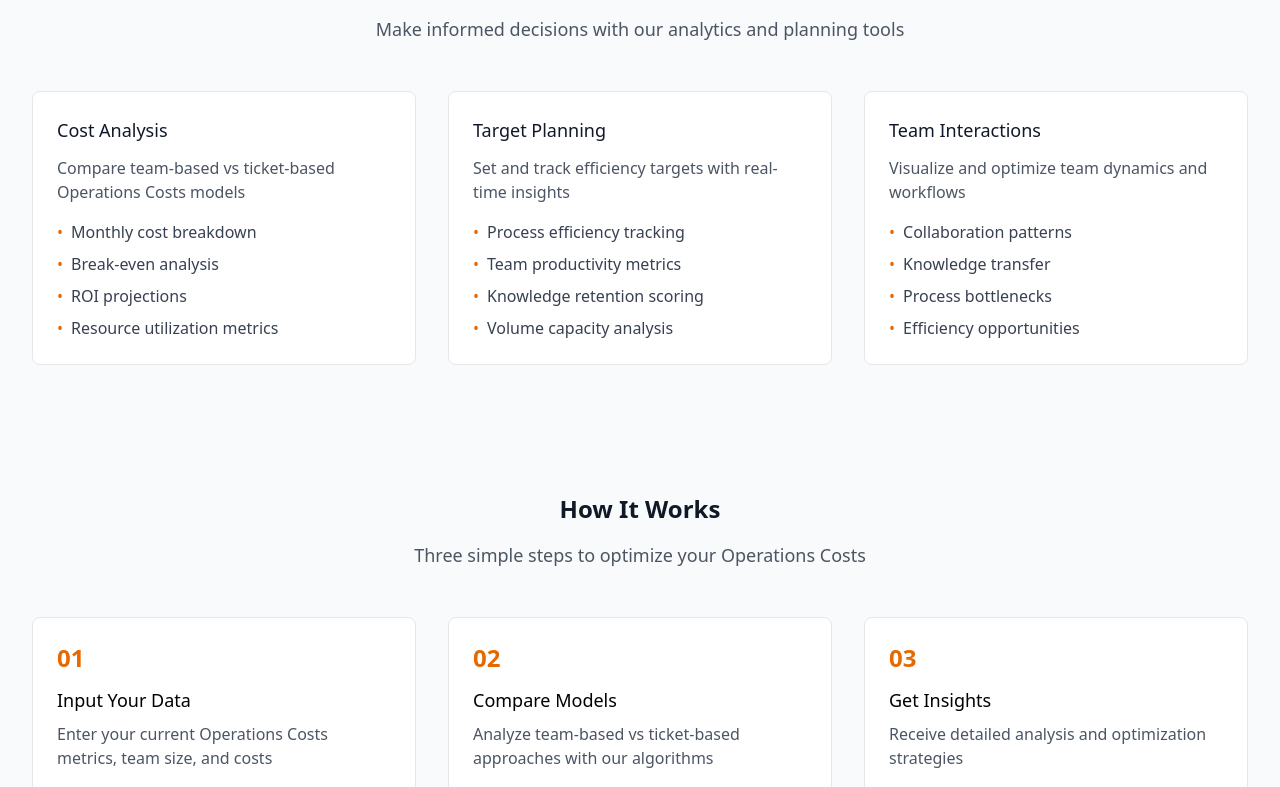
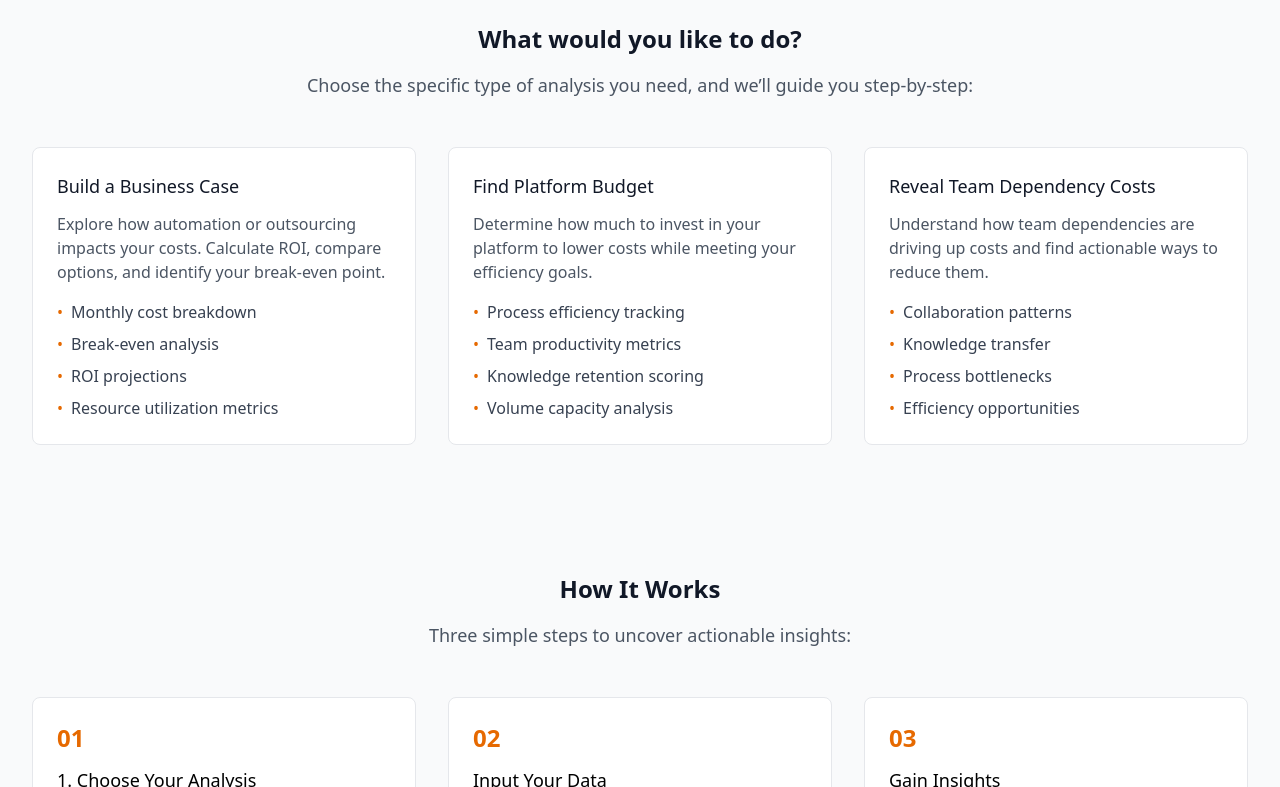
Before and after one commit to viktorcessan/CostAnalysis, a SvelteKit app: page / in a window 1280 px wide. Shown: the part 413-1200 px from the top of the page. Built offline with nearby package versions, Linux system fonts and the light colour scheme.

Commit message:
Refactor cost analysis terminology and enhance descriptions across multiple components

```diff
--- a/src/routes/+page.svelte
+++ b/src/routes/+page.svelte
@@ -4,8 +4,8 @@
 
   const features = [
     {
-      title: 'Cost Analysis',
-      description: 'Compare team-based vs ticket-based Operations Costs models',
+      title: 'Build a Business Case',
+      description: 'Explore how automation or outsourcing impacts your costs. Calculate ROI, compare options, and identify your break-even point.',
       details: [
         'Monthly cost breakdown',
         'Break-even analysis',
@@ -14,8 +14,8 @@
       ]
     },
     {
-      title: 'Target Planning',
-      description: 'Set and track efficiency targets with real-time insights',
+      title: 'Find Platform Budget',
+      description: 'Determine how much to invest in your platform to lower costs while meeting your efficiency goals.',
       details: [
         'Process efficiency tracking',
         'Team productivity metrics',
@@ -24,8 +24,8 @@
       ]
     },
     {
-      title: 'Team Interactions',
-      description: 'Visualize and optimize team dynamics and workflows',
+      title: 'Reveal Team Dependency Costs',
+      description: 'Understand how team dependencies are driving up costs and find actionable ways to reduce them.',
       details: [
         'Collaboration patterns',
         'Knowledge transfer',
@@ -45,7 +45,7 @@
           Operations Cost Planning
         </h1>
         <p class="text-xl text-gray-600 mb-6">
-          Optimize your Operations Costs model with data-driven insights
+          Optimize your delivery with tailored analyses to understand your development, application management, and service delivery costs, identify opportunities, and make informed decisions.
         </p>
         <div class="flex justify-center gap-4">
           <a
@@ -64,10 +64,10 @@
     <div class="max-w-7xl mx-auto px-4 sm:px-6 lg:px-8">
       <div class="text-center mb-12">
         <h2 class="text-2xl font-semibold text-gray-900 mb-4">
-          Analysis Tools
+         What would you like to do?
         </h2>
         <p class="text-lg text-gray-600 max-w-2xl mx-auto">
-          Make informed decisions with our analytics and planning tools
+          Choose the specific type of analysis you need, and we’ll guide you step-by-step:
         </p>
       </div>
 
@@ -98,27 +98,27 @@
           How It Works
         </h2>
         <p class="text-lg text-gray-600 max-w-2xl mx-auto">
-          Three simple steps to optimize your Operations Costs
+          Three simple steps to uncover actionable insights:
         </p>
       </div>
 
       <div class="grid grid-cols-1 md:grid-cols-3 gap-8">
         <div class="bg-white p-6 rounded-lg border border-gray-200">
           <div class="text-2xl font-semibold text-secondary mb-3">01</div>
-          <h3 class="text-lg font-medium mb-2">Input Your Data</h3>
-          <p class="text-gray-600">Enter your current Operations Costs metrics, team size, and costs</p>
+          <h3 class="text-lg font-medium mb-2">1.	Choose Your Analysis</h3>
+          <p class="text-gray-600">Select the analysis that matches your goals.</p>
         </div>
 
         <div class="bg-white p-6 rounded-lg border border-gray-200">
           <div class="text-2xl font-semibold text-secondary mb-3">02</div>
-          <h3 class="text-lg font-medium mb-2">Compare Models</h3>
-          <p class="text-gray-600">Analyze team-based vs ticket-based approaches with our algorithms</p>
+          <h3 class="text-lg font-medium mb-2">Input Your Data</h3>
+          <p class="text-gray-600">Add key details about your team, services, and targets.</p>
         </div>
 
         <div class="bg-white p-6 rounded-lg border border-gray-200">
           <div class="text-2xl font-semibold text-secondary mb-3">03</div>
-          <h3 class="text-lg font-medium mb-2">Get Insights</h3>
-          <p class="text-gray-600">Receive detailed analysis and optimization strategies</p>
+          <h3 class="text-lg font-medium mb-2">Gain Insights</h3>
+          <p class="text-gray-600">Get clear, actionable recommendations tailored to your operations.</p>
         </div>
       </div>
     </div>
@@ -131,7 +131,7 @@
         Ready to Optimize Your Operations Costs?
       </h2>
       <p class="text-lg text-white/90 mb-8 max-w-2xl mx-auto">
-        Start using our calculator today to make data-driven decisions about your Operations Costs model
+        Start using the calculator today to make objective, data-driven decisions for your team.
       </p>
       <a
         href="{base}/calculator"
--- a/src/routes/calculator/+page.svelte
+++ b/src/routes/calculator/+page.svelte
@@ -28,14 +28,15 @@
   const goals: Goal[] = [
     {
       id: 'breakeven',
-      name: 'Build business case',
-      description: 'Calculate and compare different Operations Costs models',
-      longDescription: 'Build a comprehensive business case by analyzing different Operations Costs models. Compare approaches and understand the financial implications to make informed decisions.',
+      name: 'Build a business case',
+      description: 'Explore how automation or outsourcing impacts your costs. Calculate ROI, compare options, and identify your break-even point.',
+      longDescription: 'Explore how automation or outsourcing impacts your costs. Calculate ROI, compare options, and identify your break-even point to build a strong case for change. Put your existing data to work to uncover actionable insights and make better investment decisions. Perfect for analyzing, projecting, and comparing opportunities in platform automation and service outsourcing..',
       benefits: [
-        'Compare operations costs models',
-        'Find break-even point',
-        'Calculate ROI and payback period',
-        'Understand monthly cost implications'
+        'Analyze and justify costs',
+        'Calculate ROI',
+        'Identify break-even points',
+        'See future cost implications'
+
       ],
       mode: 'base',
       requiresModel: true,
@@ -46,14 +47,14 @@
     },
     {
       id: 'target',
-      name: 'Find your platform budget',
-      description: 'Determine optimal investment and resource allocation',
+      name: 'Determine your Platform Budget',
+      description: 'Determine an optimal platform investment size that enables lower costs while meeting efficiency goals.',
       longDescription: 'Set your desired targets for ROI, team reduction, or process efficiency, and we will help you determine the optimal investment parameters to achieve these goals.',
       benefits: [
-        'Set clear efficiency targets',
-        'Optimize resource allocation',
-        'Plan phased transitions',
-        'Balance cost and performance'
+        'Set cost and efficiency targets',
+        'Identify break-even points',
+        'See monthly cost reductions',
+        'Identify total investment size'
       ],
       mode: 'solutions',
       requiresModel: true,
@@ -64,14 +65,14 @@
     },
     {
       id: 'team-analysis',
-      name: 'Reveal team dependencies costs',
-      description: 'Explore team interactions and optimize collaboration',
+      name: 'Reveal Team Dependency Costs',
+      description: 'Understand how team dependencies are driving up costs and find actionable ways to reduce them.',
       longDescription: 'Visualize and analyze how your teams interact, identify bottlenecks, and discover opportunities to optimize collaboration and knowledge sharing.',
       benefits: [
-        'Map team interactions',
-        'Identify collaboration bottlenecks',
-        'Optimize knowledge sharing',
-        'Improve team efficiency'
+        'Uncover hidden costs',
+        'Map team dependencies',
+        'Optimize team efficiency',
+        'Reduce dependency costs'
       ],
       mode: 'internal',
       requiresModel: false,
@@ -121,7 +122,7 @@
           <div class="max-w-3xl mx-auto text-center mb-12">
             <h2 class="text-3xl font-bold text-gray-900 mb-4">What would you like to do?</h2>
             <p class="text-lg text-gray-600">
-              Choose your analysis goal and we'll guide you through the process of optimizing your Operations Costs model.
+              Choose the specific type of cost analysis you need, and we’ll guide you step-by-step.
             </p>
           </div>
 
--- a/src/routes/calculator/base/[model]/+page.svelte
+++ b/src/routes/calculator/base/[model]/+page.svelte
@@ -80,10 +80,15 @@
             </svg>
           </button>
           <div>
-            <h2 class="text-3xl font-bold text-gray-900">Find Break-Even Point</h2>
+            <h2 class="text-3xl font-bold text-gray-900">Build a Business Case</h2>
             <p class="text-lg text-gray-600 mt-2">
-              Determine how long it will take to recover your investment in a new Operations Costs model. Compare different approaches and understand the financial implications of each option.
+              Explore how automation or outsourcing impacts your costs. Calculate ROI, compare options, and identify your break-even point to build a strong case for change. Put your existing data to work to uncover actionable insights and make better investment decisions. Perfect for analyzing, projecting, and comparing opportunities in platform automation and service outsourcing.
             </p>
+            <ul class="text-lg text-gray-600 mt-4 list-disc pl-6">
+              <li>Gain a clear, objective view of automation and outsourcing costs.</li>
+              <li>Justify operational investments to your manager, CTO, or finance team.</li>
+              <li>Compare cost models to identify the best long-term approach.</li>
+            </ul>
           </div>
         </div>
       </div>
--- a/src/routes/calculator/base_analysis/+page.svelte
+++ b/src/routes/calculator/base_analysis/+page.svelte
@@ -32,10 +32,15 @@
             </svg>
           </button>
           <div>
-            <h2 class="text-3xl font-bold text-gray-900">Find Break-Even Point</h2>
+            <h2 class="text-3xl font-bold text-gray-900">Build a Business Case</h2>
             <p class="text-lg text-gray-600 mt-2">
-              Determine how long it will take to recover your investment in a new Operations Costs model. Compare different approaches and understand the financial implications of each option.
+              Explore how automation or outsourcing impacts your costs. Calculate ROI, compare options, and identify your break-even point to build a strong case for change. Put your existing data to work to uncover actionable insights and make better investment decisions. Perfect for analyzing, projecting, and comparing opportunities in platform automation and service outsourcing.
             </p>
+            <ul class="text-lg text-gray-600 mt-4 list-disc pl-6">
+              <li>Gain a clear, objective view of automation and outsourcing costs.</li>
+              <li>Justify operational investments to your manager, CTO, or finance team.</li>
+              <li>Compare cost models to identify the best long-term approach.</li>
+            </ul>
           </div>
         </div>
       </div>
--- a/src/routes/calculator/base_analysis/[model]/+page.svelte
+++ b/src/routes/calculator/base_analysis/[model]/+page.svelte
@@ -36,10 +36,15 @@
             </svg>
           </button>
           <div>
-            <h2 class="text-3xl font-bold text-gray-900">Find Break-Even Point</h2>
+            <h2 class="text-3xl font-bold text-gray-900">Build a Business Case</h2>
             <p class="text-lg text-gray-600 mt-2">
-              Determine how long it will take to recover your investment in a new Operations Costs model. Compare different approaches and understand the financial implications of each option.
+              Explore how automation or outsourcing impacts your costs. Calculate ROI, compare options, and identify your break-even point to build a strong case for change. Put your existing data to work to uncover actionable insights and make better investment decisions. Perfect for analyzing, projecting, and comparing opportunities in platform automation and service outsourcing.
             </p>
+            <ul class="text-lg text-gray-600 mt-4 list-disc pl-6">
+              <li>Gain a clear, objective view of automation and outsourcing costs.</li>
+              <li>Justify operational investments to your manager, CTO, or finance team.</li>
+              <li>Compare cost models to identify the best long-term approach.</li>
+            </ul>
           </div>
         </div>
       </div>
--- a/src/routes/calculator/team_analysis/+page.svelte
+++ b/src/routes/calculator/team_analysis/+page.svelte
@@ -27,10 +27,17 @@
             </svg>
           </button>
           <div>
-            <h2 class="text-3xl font-bold text-gray-900">Analyze Team Dependencies</h2>
+            <h2 class="text-3xl font-bold text-gray-900">Reveal Team Dependency Costs</h2>
             <p class="text-lg text-gray-600 mt-2">
-              Visualize and analyze how your teams interact, identify bottlenecks, and discover opportunities to optimize collaboration and knowledge sharing.
+              See how team dependencies and interactions drive up costs, identify bottlenecks, and find actionable ways to optimize collaboration and workflows.
             </p>
+            <ul class="text-lg text-gray-600 mt-4 list-disc pl-6">
+              <li>Reveal and discuss the cost of team dependencies with your management team, CTO, or tech leads.</li>
+              <li>Proactively access collaboration costs for a planned reorganization.</li>
+              <li>Align team structures and architecture with your future product vision.</li>
+              <li>Visualize inefficiencies when teams report poor interactions or collaboration.</li>
+              <li>Streamline processes and improve efficiency with tech leads or management.</li>
+            </ul>
           </div>
         </div>
       </div>
--- a/src/routes/calculator/team_analysis/[model]/+page.svelte
+++ b/src/routes/calculator/team_analysis/[model]/+page.svelte
@@ -27,10 +27,17 @@
             </svg>
           </button>
           <div>
-            <h2 class="text-3xl font-bold text-gray-900">Analyze Team Dependencies</h2>
+            <h2 class="text-3xl font-bold text-gray-900">Reveal Team Dependency Costs</h2>
             <p class="text-lg text-gray-600 mt-2">
-              Visualize and analyze how your teams interact, identify bottlenecks, and discover opportunities to optimize collaboration and knowledge sharing.
+              See how team dependencies and interactions drive up costs, identify bottlenecks, and find actionable ways to optimize collaboration and workflows.
             </p>
+            <ul class="text-lg text-gray-600 mt-4 list-disc pl-6">
+              <li>Reveal and discuss the cost of team dependencies with your management team, CTO, or tech leads.</li>
+              <li>Proactively access collaboration costs for a planned reorganization.</li>
+              <li>Align team structures and architecture with your future product vision.</li>
+              <li>Visualize inefficiencies when teams report poor interactions or collaboration.</li>
+              <li>Streamline processes and improve efficiency with tech leads or management.</li>
+            </ul>
           </div>
         </div>
       </div>
--- a/src/routes/target-planning/+page.svelte
+++ b/src/routes/target-planning/+page.svelte
@@ -4,10 +4,17 @@
 
 <div class="container mx-auto px-4 py-8">
   <div class="mb-8">
-    <h1 class="text-3xl font-bold text-gray-900">Target Planning Analysis</h1>
+    <h1 class="text-3xl font-bold text-gray-900">Determine Your Platform Budget</h1>
     <p class="mt-2 text-gray-600">
-      Set your desired targets for ROI, team reduction, or process efficiency, and we'll calculate the required investment parameters.
+      See how much to invest in your platform to lower costs while meeting efficiency goals. Enter data about your team and service, add performance targets, and discover the budget you can afford.
     </p>
+    <ul class="mt-4 text-gray-600 list-disc pl-6">
+      <li>Identify and address cost increases tied to staff growth.</li>
+      <li>Plan cost reductions while maintaining performance levels.</li>
+      <li>Estimate the budget needed to achieve efficiency targets.</li>
+      <li>Align platform investments with leadership or finance expectations.</li>
+      <li>Balance performance improvements with financial constraints.</li>
+    </ul>
   </div>
 
   <TargetPlanningForm />
```
Also changed, not shown: src/routes/calculator/target_analysis/+page.svelte (+9 -2 lines), src/routes/calculator/target_analysis/[model]/+page.svelte (+9 -2 lines).
